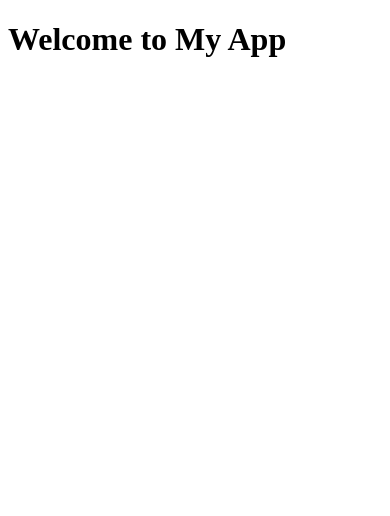
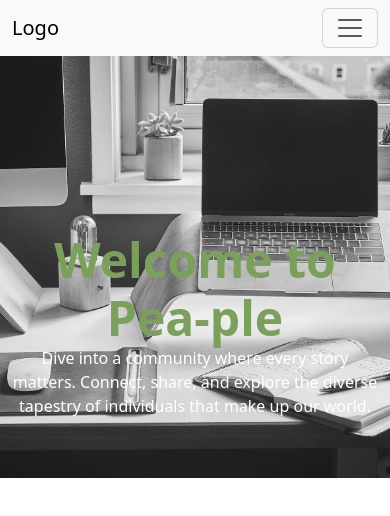
Before and after one commit to eloso85/random_profile_generator, a website with bundled scripts: page public/index.html in a window 390 px wide. Built offline with nearby package versions, Linux system fonts and the light colour scheme; files whose address does not match are found by name.

Commit message:
made images file added css

```diff
--- /dev/null
+++ b/public/css/styles.css
@@ -0,0 +1,130 @@
+/* CSS Reset */
+
+html {
+  font-size: 16px;
+
+  & h1 {
+    font-size: 2rem;
+  }
+  & p {
+    font-size: 1rem;
+  }
+}
+
+/* Box sizing rules */
+*,
+*::before,
+*::after {
+  box-sizing: border-box;
+}
+
+/* Remove default margin */
+body,
+h1,
+h2,
+h3,
+h4,
+p,
+figure,
+blockquote,
+dl,
+dd {
+  margin-block-end: 0;
+}
+
+/* Remove list styles on ul, ol elements with a list role, which suggests default styling will be removed */
+ul[role="list"],
+ol[role="list"] {
+  list-style: none;
+}
+
+/* Set core root defaults */
+html:focus-within {
+  scroll-behavior: smooth;
+}
+
+/* Set core body defaults */
+body {
+  min-height: 100vh;
+  text-rendering: optimizeSpeed;
+  line-height: 1.5;
+}
+
+/* A elements that don't have a class get default styles */
+a:not([class]) {
+  text-decoration-skip-ink: auto;
+}
+
+/* Make images easier to work with */
+img,
+picture {
+  max-width: 100%;
+  display: block;
+}
+
+/* Inherit fonts for inputs and buttons */
+input,
+button,
+textarea,
+select {
+  font: inherit;
+}
+
+/* Remove all animations, transitions and smooth scroll for people that prefer not to see them */
+@media (prefers-reduced-motion: reduce) {
+  html:focus-within {
+    scroll-behavior: auto;
+  }
+
+  *,
+  *::before,
+  *::after {
+    animation-duration: 0.01ms !important;
+    animation-iteration-count: 1 !important;
+    transition-duration: 0.01ms !important;
+    scroll-behavior: auto !important;
+  }
+}
+/* CSS Reset End */
+
+.hero-image {
+  height: 75vh;
+  background-image: url("../images/office-hero-modified.jpeg");
+  background-size: cover;
+  background-position: center;
+  padding: 100px 0;
+}
+
+.hero-text-wrapper {
+  padding-top: 150px;
+
+  & h1 {
+    color: #7ba05b;
+    font-weight: 700;
+    font-size: 6rem;
+  }
+
+  & p {
+    color: #fff;
+    font-size: 2rem;
+  }
+}
+
+@media screen and (max-width: 786px) {
+  .hero-image {
+    height: 50vh;
+  }
+
+  .hero-text-wrapper {
+    padding-top: 75px;
+
+    & h1 {
+      font-weight: 700;
+      font-size: 3rem;
+    }
+
+    & p {
+      font-size: 1rem;
+    }
+  }
+}
--- a/public/index.html
+++ b/public/index.html
@@ -1,15 +1,64 @@
+<!doctype html>
+<html lang="en">
 
+<head>
+    <meta charset="utf-8">
+    <meta name="viewport" content="width=device-width, initial-scale=1">
+    <title>Bootstrap demo</title>
+    <link href="https://cdn.jsdelivr.net/npm/bootstrap@5.3.2/dist/css/bootstrap.min.css" rel="stylesheet"
+        integrity="sha384-T3c6CoIi6uLrA9TneNEoa7RxnatzjcDSCmG1MXxSR1GAsXEV/Dwwykc2MPK8M2HN" crossorigin="anonymous">
+    <link rel="stylesheet" href="./css/styles.css">
+</head>
 
-<!DOCTYPE html>
-<html lang="en">
-<head>
-  <meta charset="UTF-8">
-  <meta name="viewport" content="width=device-width, initial-scale=1.0">
-  <title>My Vanilla JS App</title>
-  <link rel="stylesheet" href="styles.css">
-</head>
 <body>
-  <h1>Welcome to My App</h1>
-  <script type="module" src="../src/app.mjs"></script>
+    <!-- Navigation -->
+    <nav class="navbar navbar-expand-lg navbar-light bg-light">
+        <div class="container-fluid">
+            <a class="navbar-brand" href="#">Logo</a>
+            <button class="navbar-toggler" type="button" data-bs-toggle="collapse" data-bs-target="#navbarNav"
+                aria-controls="navbarNav" aria-expanded="false" aria-label="Toggle navigation">
+                <span class="navbar-toggler-icon"></span>
+            </button>
+            <div class="collapse navbar-collapse" id="navbarNav">
+                <ul class="navbar-nav">
+                    <li class="nav-item">
+                        <a class="nav-link active" aria-current="page" href="#">Home</a>
+                    </li>
+                    <li class="nav-item">
+                        <a class="nav-link" href="#">About</a>
+                    </li>
+                    <li class="nav-item">
+                        <a class="nav-link" href="#">Services</a>
+                    </li>
+                    <li class="nav-item">
+                        <a class="nav-link" href="#">Contact</a>
+                    </li>
+                </ul>
+            </div>
+        </div>
+    </nav>
+    <!-- Navigation End -->
+
+    <!-- Hero Image -->
+    <section class="hero-image">
+        <div class="container">
+            <div class="row">
+                <div class="col-lg-12 text-center">
+                    <div class="hero-text-wrapper">
+                        <h1>Welcome to Pea-ple</h1>
+                        <p>Dive into a community where every story matters. Connect, share, and explore the diverse
+                            tapestry of individuals that make up our world.</p>
+                    </div>
+
+                </div>
+            </div>
+        </div>
+    </section>
+    <!-- Hero End -->
+    <script type="module" src="../src/app.mjs"></script>
+    <script src="https://cdn.jsdelivr.net/npm/bootstrap@5.3.2/dist/js/bootstrap.bundle.min.js"
+        integrity="sha384-C6RzsynM9kWDrMNeT87bh95OGNyZPhcTNXj1NW7RuBCsyN/o0jlpcV8Qyq46cDfL"
+        crossorigin="anonymous"></script>
 </body>
+
 </html>
--- a/src/app.mjs
+++ b/src/app.mjs
@@ -6,7 +6,7 @@ import fetchApiData from './modules/api.mjs'
 
 const apiData = await fetchApiData();
 console.log(apiData.results);
-
+console.log("hello");
 // async function main() {
 //     try {
 //       const apiData = await fetchApiData();
```
Also changed, not shown: public/images/office-hero-modified.jpeg (added), public/images/office-hero.jpeg (added), public/styles.css (deleted).
